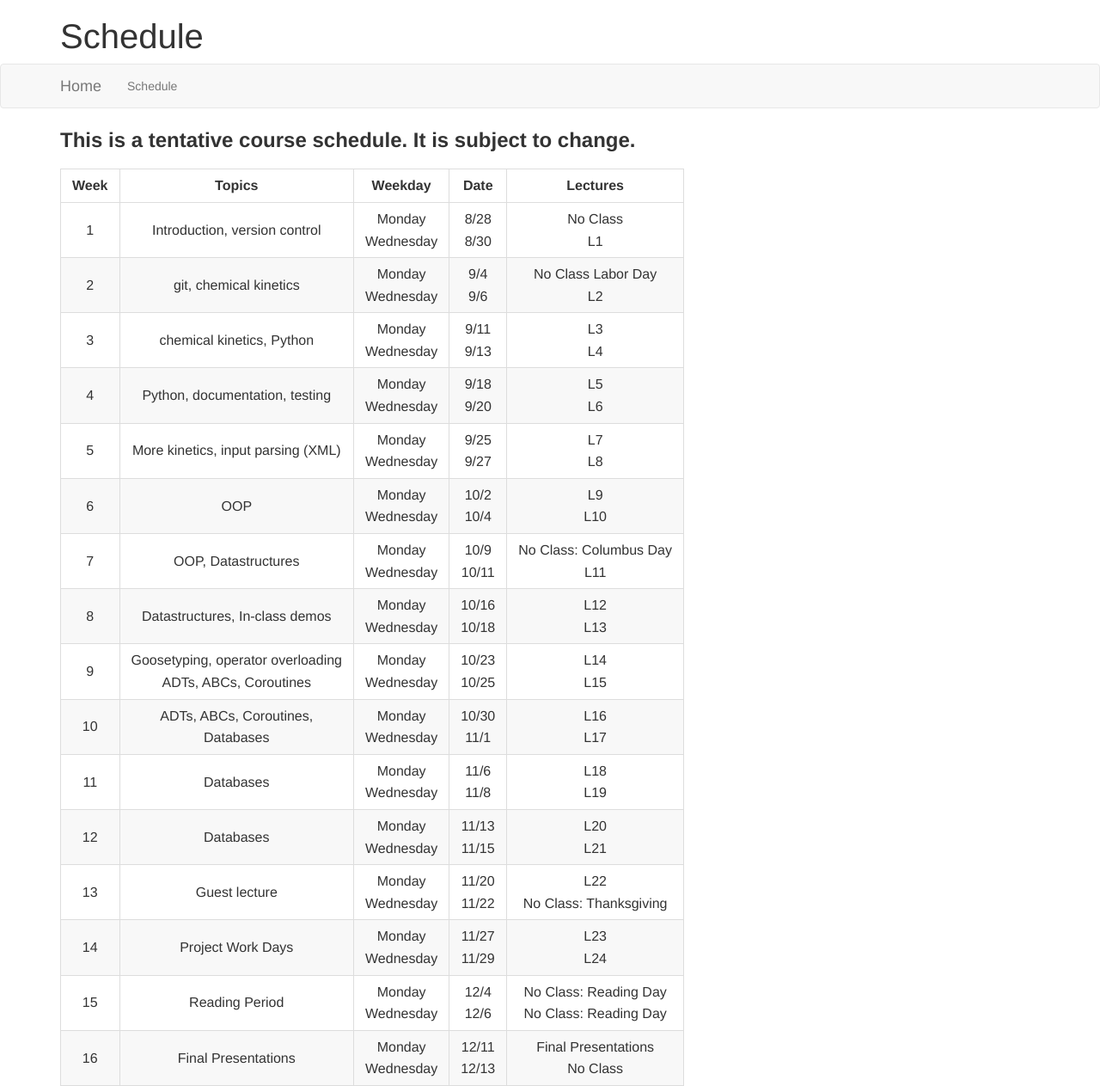
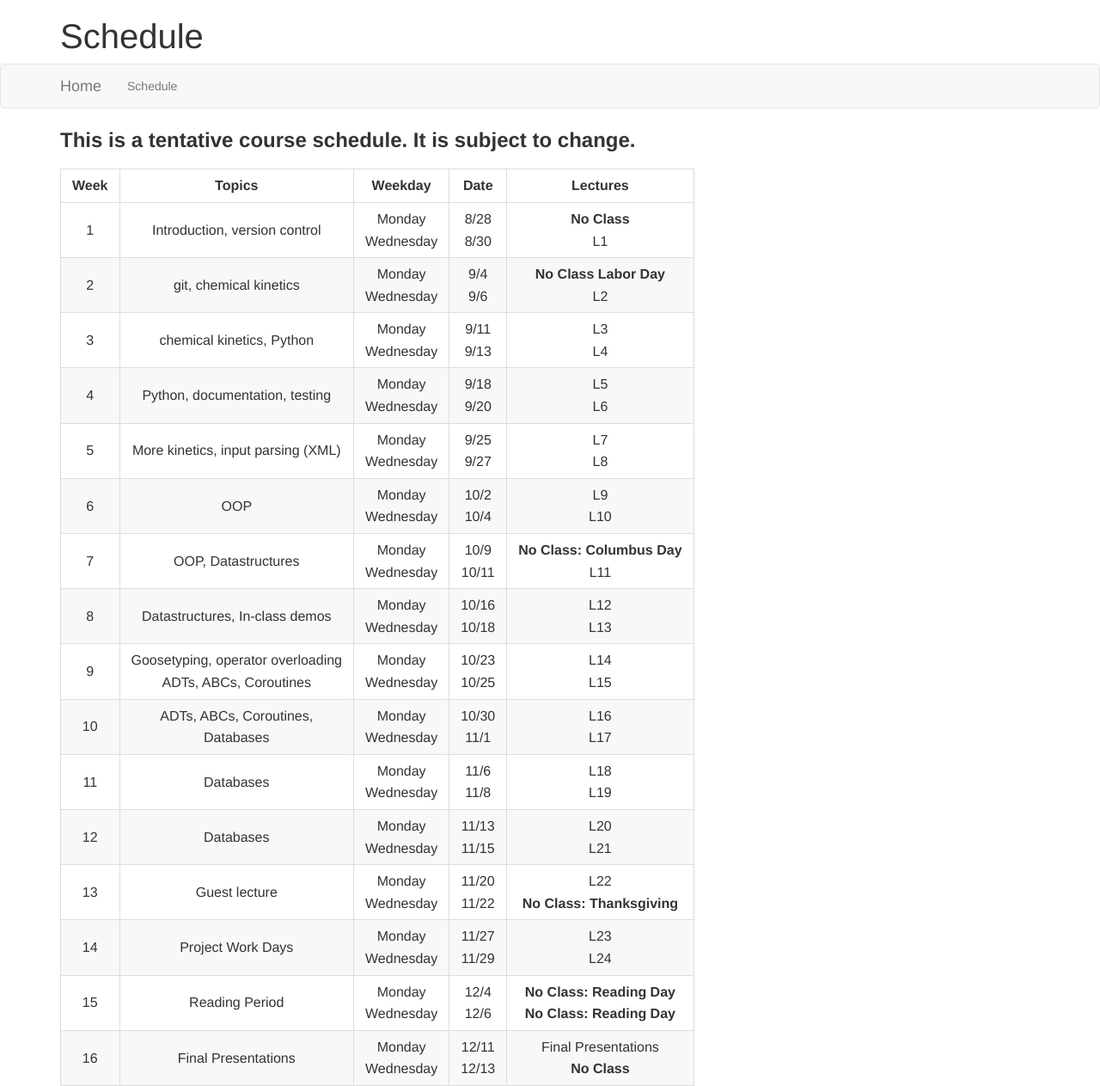
Before and after one commit to xuwd11/cs207_Weidong_Xu, a Jekyll site: the page built from schedule.md, in a window 1280 px wide. Shown: the whole page at 86% size. Built offline with Jekyll 4.4.1, drawn with Linux system fonts in a browser that asks for light colours; nearby versions of some CDN libraries.

Commit message:
Bolded days w/o class.

```diff
--- a/schedule.md
+++ b/schedule.md
@@ -7,19 +7,19 @@ layout: default
 
 | Week  | Topics                                                        | Weekday               | Date             | Lectures                                           |
 | :---: | :---:                                                         | :---:                 | :---:            | :---:                                              |
-| 1     | Introduction, version control                                 | Monday <br> Wednesday | 8/28 <br> 8/30   | No Class <br> L1                                   |
-| 2     | git, chemical kinetics                                        | Monday <br> Wednesday | 9/4 <br> 9/6     | No Class  Labor Day <br> L2                        |
+| 1     | Introduction, version control                                 | Monday <br> Wednesday | 8/28 <br> 8/30   | **No Class** <br> L1                                   |
+| 2     | git, chemical kinetics                                        | Monday <br> Wednesday | 9/4 <br> 9/6     | **No Class  Labor Day** <br> L2                        |
 | 3     | chemical kinetics, Python                                     | Monday <br> Wednesday | 9/11 <br> 9/13   | L3 <br> L4                                         |
 | 4     | Python, documentation, testing                                | Monday <br> Wednesday | 9/18 <br> 9/20   | L5 <br> L6                                         |
 | 5     | More kinetics, input parsing (XML)                            | Monday <br> Wednesday | 9/25 <br> 9/27   | L7 <br> L8                                         |
 | 6     | OOP                                                           | Monday <br> Wednesday | 10/2 <br> 10/4   | L9 <br> L10                                        |
-| 7     | OOP, Datastructures                                           | Monday <br> Wednesday | 10/9 <br> 10/11  | No Class:  Columbus Day <br> L11                   |
+| 7     | OOP, Datastructures                                           | Monday <br> Wednesday | 10/9 <br> 10/11  | **No Class:  Columbus Day** <br> L11                   |
 | 8     | Datastructures, In-class demos                                | Monday <br> Wednesday | 10/16 <br> 10/18 | L12 <br> L13                                       |
 | 9     | Goosetyping, operator overloading <br> ADTs, ABCs, Coroutines | Monday <br> Wednesday | 10/23 <br> 10/25 | L14 <br> L15                                       |
 | 10    | ADTs, ABCs, Coroutines, <br> Databases                        | Monday <br> Wednesday | 10/30 <br> 11/1  | L16 <br> L17                                       |
 | 11    | Databases                                                     | Monday <br> Wednesday | 11/6 <br> 11/8   | L18 <br> L19                                       |
 | 12    | Databases                                                     | Monday <br> Wednesday | 11/13 <br> 11/15 | L20 <br> L21                                       |
-| 13    | Guest lecture                                                 | Monday <br> Wednesday | 11/20 <br> 11/22 | L22 <br> No Class:  Thanksgiving                   |
+| 13    | Guest lecture                                                 | Monday <br> Wednesday | 11/20 <br> 11/22 | L22 <br> **No Class:  Thanksgiving**                  |
 | 14    | Project Work Days                                             | Monday <br> Wednesday | 11/27 <br> 11/29 | L23 <br> L24                                       |
-| 15    | Reading Period                                                | Monday <br> Wednesday | 12/4 <br> 12/6   | No Class:  Reading Day <br> No Class:  Reading Day |
-| 16    | Final Presentations                                           | Monday <br> Wednesday | 12/11 <br> 12/13 | Final Presentations <br> No Class                  |
+| 15    | Reading Period                                                | Monday <br> Wednesday | 12/4 <br> 12/6   | **No Class:  Reading Day** <br> **No Class:  Reading Day** |
+| 16    | Final Presentations                                           | Monday <br> Wednesday | 12/11 <br> 12/13 | Final Presentations <br> **No Class**                  |
```
